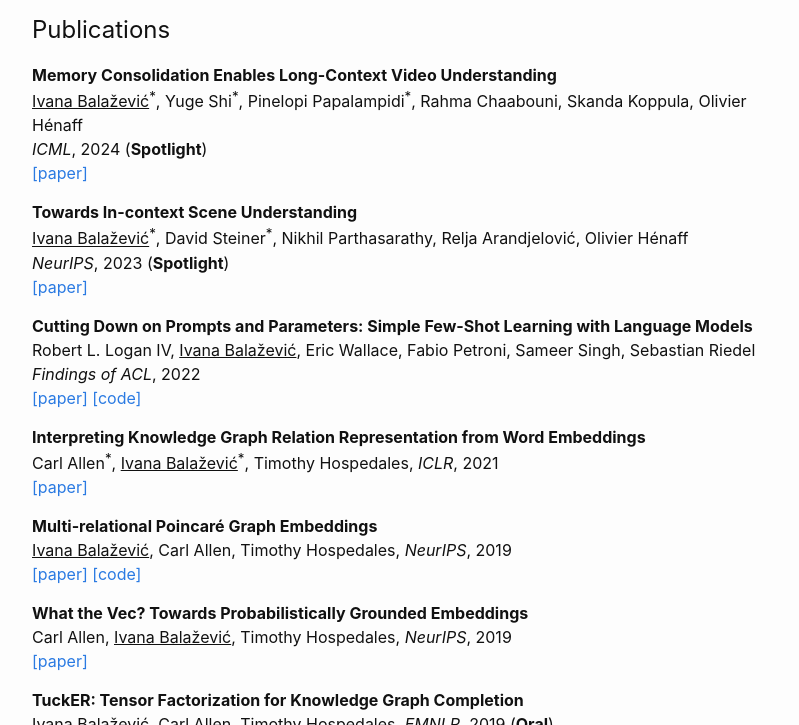
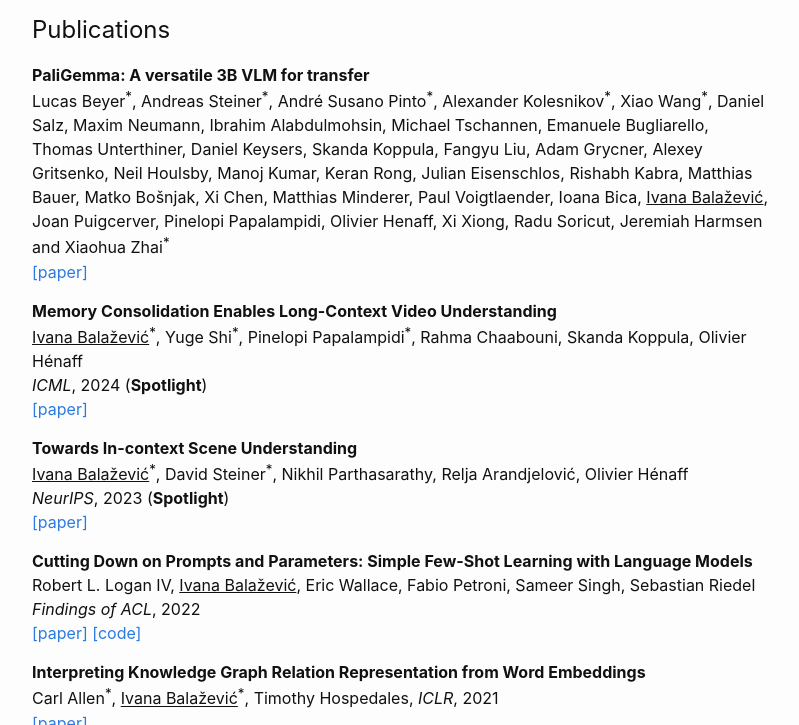
Before and after one commit to ibalazevic/ibalazevic.github.io, a plain HTML site: page index.html in a window 1280 px wide. Shown: the part 375-1100 px from the top of the page, without its empty margins (238-1037 px from the left). Drawn offline with Linux system fonts and the light colour scheme.

Commit message:
Update index.html

```diff
--- a/index.html
+++ b/index.html
@@ -30,6 +30,9 @@
 
 
 <h2 id="publications">Publications</h2>
+<p><strong>PaliGemma: A versatile 3B VLM for transfer</strong> <br />
+Lucas Beyer<sup>*</sup>, Andreas Steiner<sup>*</sup>, André Susano Pinto<sup>*</sup>, Alexander Kolesnikov<sup>*</sup>, Xiao Wang<sup>*</sup>, Daniel Salz, Maxim Neumann, Ibrahim Alabdulmohsin, Michael Tschannen, Emanuele Bugliarello, Thomas Unterthiner, Daniel Keysers, Skanda Koppula, Fangyu Liu, Adam Grycner, Alexey Gritsenko, Neil Houlsby, Manoj Kumar, Keran Rong, Julian Eisenschlos, Rishabh Kabra, Matthias Bauer, Matko Bošnjak, Xi Chen, Matthias Minderer, Paul Voigtlaender, Ioana Bica, <u>Ivana Balažević</u>, Joan Puigcerver, Pinelopi Papalampidi, Olivier Henaff, Xi Xiong, Radu Soricut, Jeremiah Harmsen and Xiaohua Zhai<sup>*</sup> <br />
+<a href="https://arxiv.org/abs/2407.07726">[paper]</a>
 
 <p><strong>Memory Consolidation Enables Long-Context Video Understanding</strong> <br />
 <u>Ivana Balažević</u><sup>*</sup>, Yuge Shi<sup>*</sup>, Pinelopi Papalampidi<sup>*</sup>, Rahma Chaabouni, Skanda Koppula, Olivier Hénaff<br />
```
